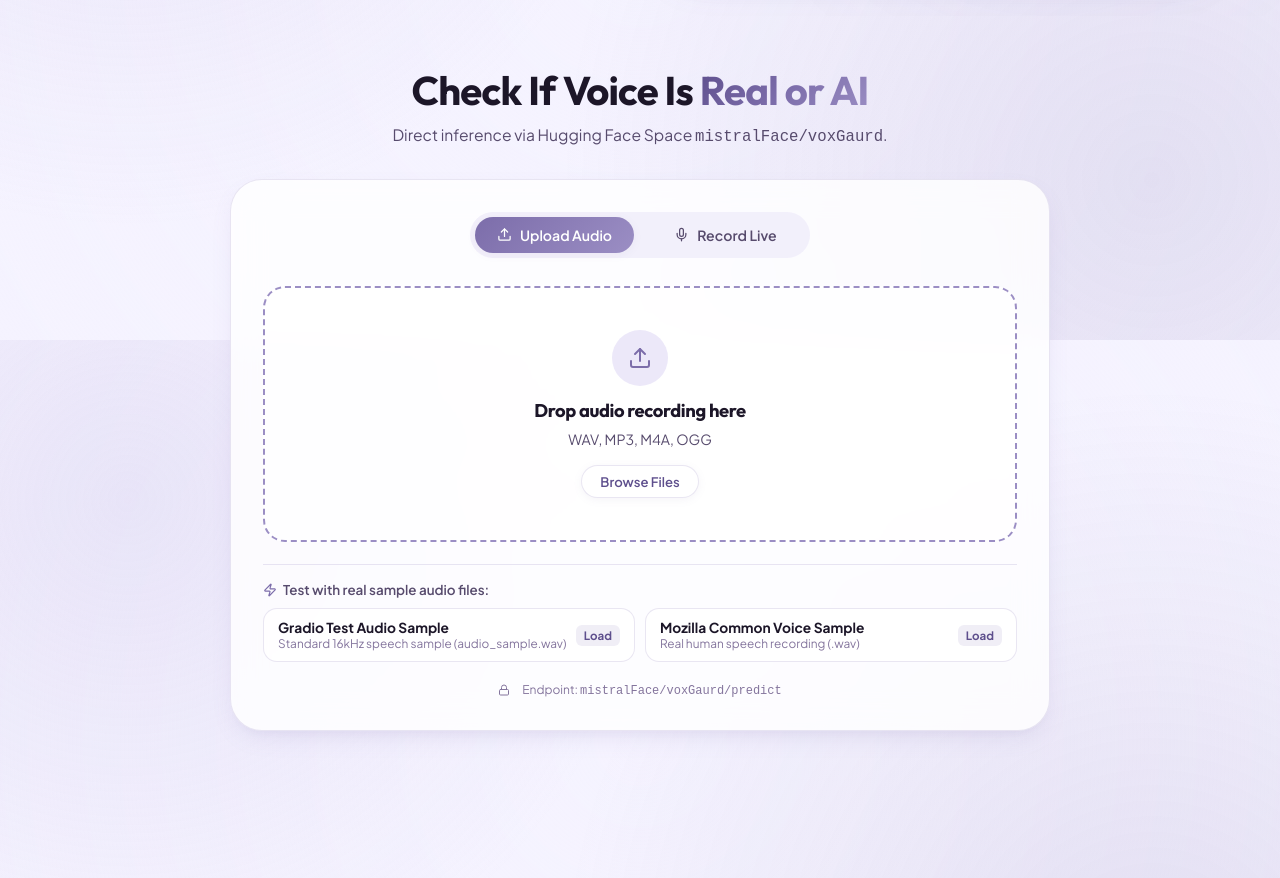
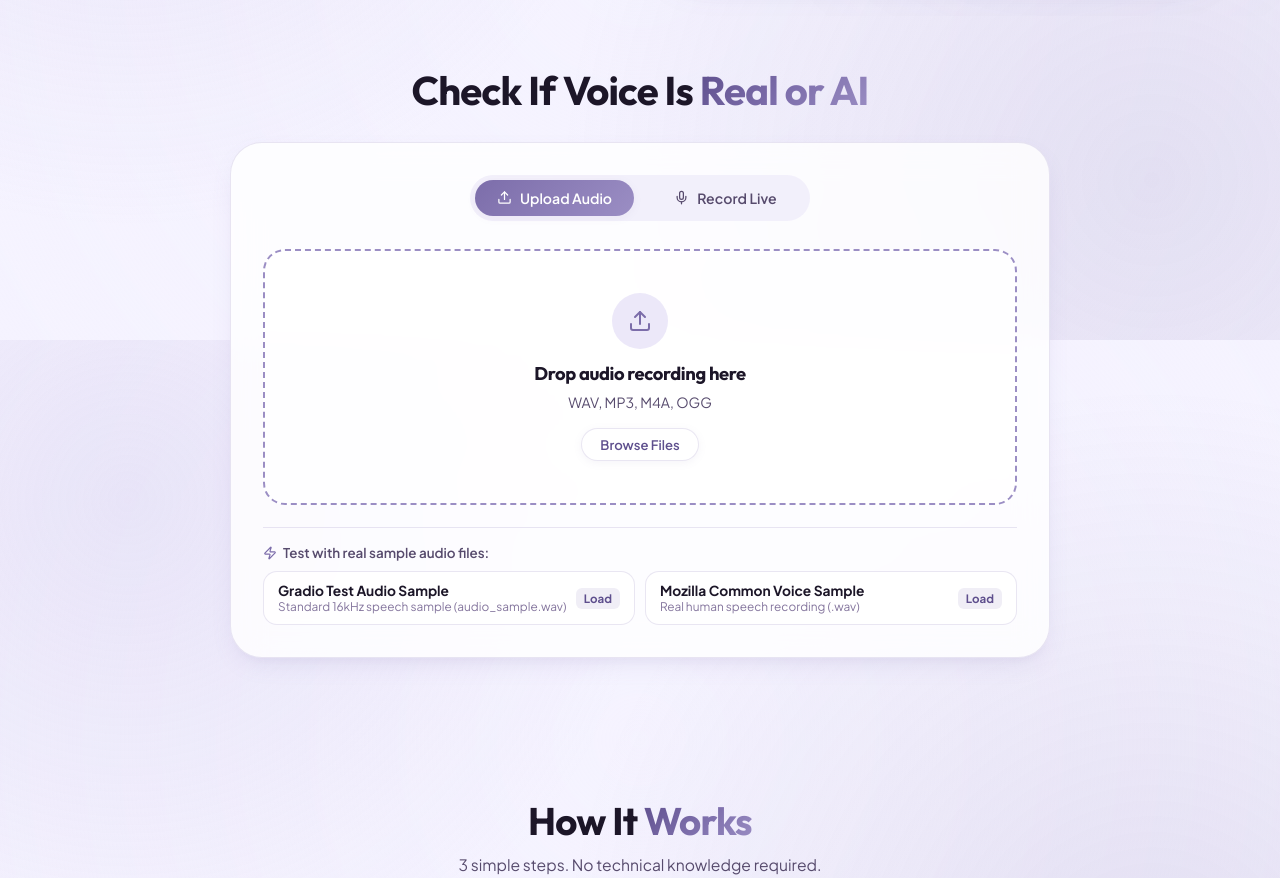
Before and after one commit to open-filer/voxGuard, a React (Vite) app: page / in a window 1280 px wide. Shown: the part 460-1338 px from the top of the page. Built offline with nearby package versions, Linux system fonts and the light colour scheme; the HTML template or start-up script is replaced by a standard one.

Commit message:
Remove public inference endpoint labels

```diff
--- a/src/components/AudioDetector.jsx
+++ b/src/components/AudioDetector.jsx
@@ -2,7 +2,7 @@
 import {
   Upload, Mic, Square, Play, Pause, AlertTriangle,
   CheckCircle2, RefreshCw, Sparkles, Volume2,
-  FileAudio, Shield, Lock, Activity, ArrowRight, Zap, Code
+  FileAudio, Shield, Activity, ArrowRight, Zap, Code
 } from 'lucide-react';
 import confetti from 'canvas-confetti';
 import { predictAudio } from '../services/gradioClient';
@@ -305,9 +305,6 @@
           <h2 style={{ fontSize: 'clamp(1.8rem, 3.2vw, 2.5rem)', marginBottom: '8px' }}>
             Check If Voice Is <span className="gradient-text">Real or AI</span>
           </h2>
-          <p style={{ fontSize: '0.98rem', color: 'var(--text-secondary)' }}>
-            Direct inference via Hugging Face Space <code>mistralFace/voxGaurd</code>.
-          </p>
         </div>
 
         {/* Main Detector Card */}
@@ -917,21 +914,6 @@
             </div>
           )}
 
-          {/* Direct API Info Badge */}
-          <div
-            style={{
-              display: 'flex',
-              alignItems: 'center',
-              justifyContent: 'center',
-              gap: '12px',
-              marginTop: '20px',
-              fontSize: '0.75rem',
-              color: 'var(--text-muted)',
-            }}
-          >
-            <Lock size={12} />
-            <span>Endpoint: <code>mistralFace/voxGaurd/predict</code></span>
-          </div>
         </div>
       </div>
     </section>
```
